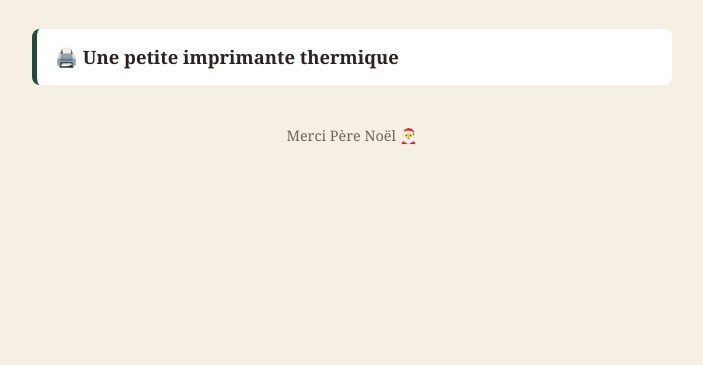
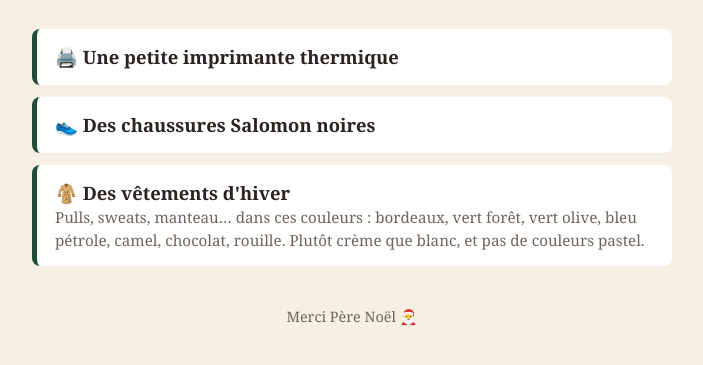
Before and after one commit to Thavissay/Liste-Noel-Thomas, a plain HTML site: page index.html in a window 1280 px wide. Shown: the part 159-524 px from the top of the page, without its empty margins (288-991 px from the left). Drawn offline with Linux system fonts and the light colour scheme.

Commit message:
Ajout : chaussures Salomon noires et vêtements d'hiver
Co-Authored-By: Claude Opus 5.5 <noreply@anthropic.com>
Claude-Session: https://claude.ai/code/session_01SMM1snUFEU974V1VfuuQqM

```diff
--- a/index.html
+++ b/index.html
@@ -43,6 +43,15 @@
     <div class="nom">🖨️ Une petite imprimante thermique</div>
   </li>
 
+  <li>
+    <div class="nom">👟 Des chaussures Salomon noires</div>
+  </li>
+
+  <li>
+    <div class="nom">🧥 Des vêtements d'hiver</div>
+    <div class="infos">Pulls, sweats, manteau… dans ces couleurs : bordeaux, vert forêt, vert olive, bleu pétrole, camel, chocolat, rouille. Plutôt crème que blanc, et pas de couleurs pastel.</div>
+  </li>
+
 </ul>
 
 <footer>Merci Père Noël 🎅</footer>
```
